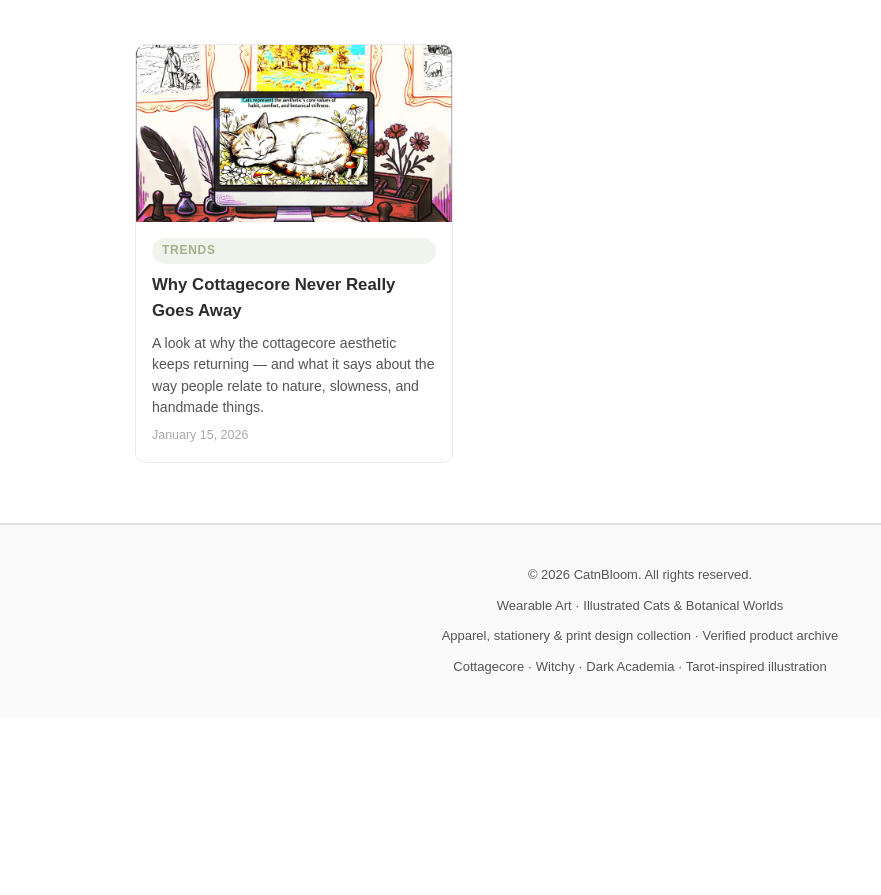
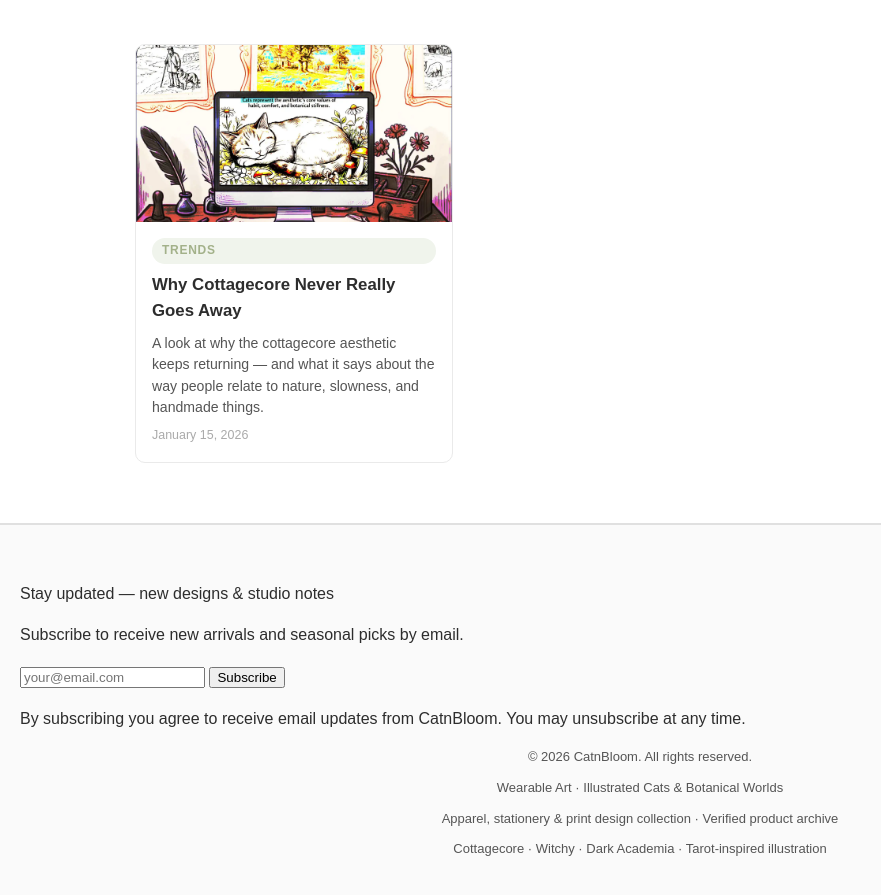
Before and after one commit to MarinPol/catnbloom.com, a Jekyll site: the page built from studio-notes.md, in a window 1280 px wide and 900 px high, scrolled down 855 px. Shown: the top 895 px of the window, without its empty margins (0-881 px from the left). Built offline with Jekyll 4.4.1, drawn with Linux system fonts in a browser that asks for light colours; nearby versions of some CDN libraries; before the commit the page ends 1573 px from its top, so only the background shows below that.

Commit message:
Add files via upload

```diff
--- a/_includes/footer.html
+++ b/_includes/footer.html
@@ -1,4 +1,31 @@
 <footer class="site-footer">
+
+  <!-- NEWSLETTER SUBSCRIBE -->
+  <div class="footer-newsletter">
+    <div class="footer-newsletter-inner">
+      <p class="footer-newsletter-title">Stay updated — new designs & studio notes</p>
+      <p class="footer-newsletter-sub">
+        Subscribe to receive new arrivals and seasonal picks by email.
+      </p>
+      <!-- Follow.it embed — replace ACTION_URL with your Follow.it form URL -->
+      <form
+        action="https://api.follow.it/subscription-form/bXVOWjlodXhMTXhGZzBiOGJVak5qMEhNekw1cXlqMlplS21ZTHJ5UEtUMzBHSmRlQjJ5MGE3c1pkMHMxUHZtMXFuSFpoaHhaaEhsQ2IxbzNqaGN0RTIzNHlJeWlmNXFpVUlHLzlueVlwZXJNaGRmYnVzcTVzQW9MalFOM0Y=/8"
+        method="post"
+        class="footer-newsletter-form">
+        <input
+          type="email"
+          name="email"
+          required
+          placeholder="your@email.com"
+          class="footer-newsletter-input">
+        <button type="submit" class="footer-newsletter-btn">Subscribe</button>
+      </form>
+      <p class="footer-newsletter-legal">
+        By subscribing you agree to receive email updates from CatnBloom.
+        You may unsubscribe at any time.
+      </p>
+    </div>
+  </div>
 
   <div class="footer-container">
 
```
